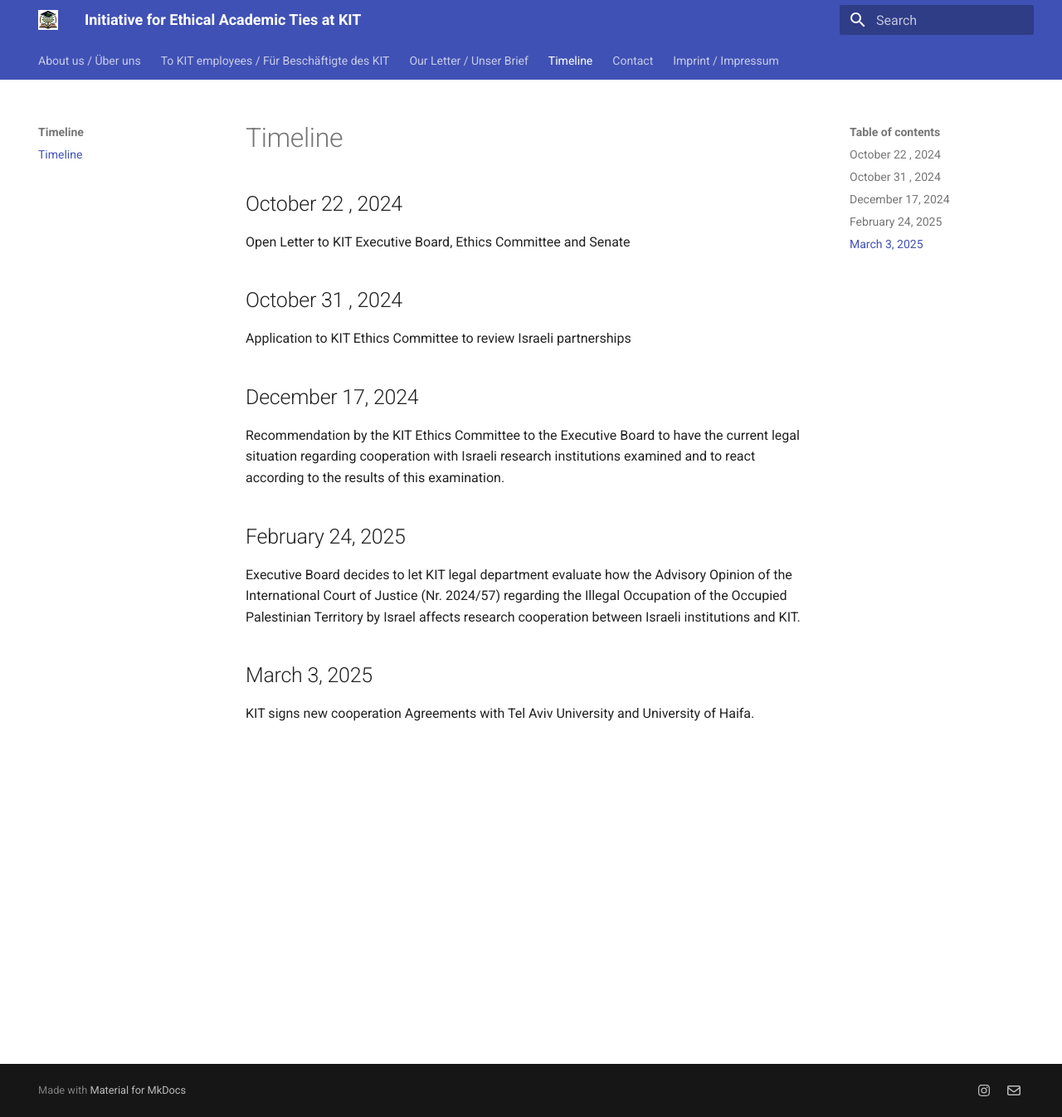
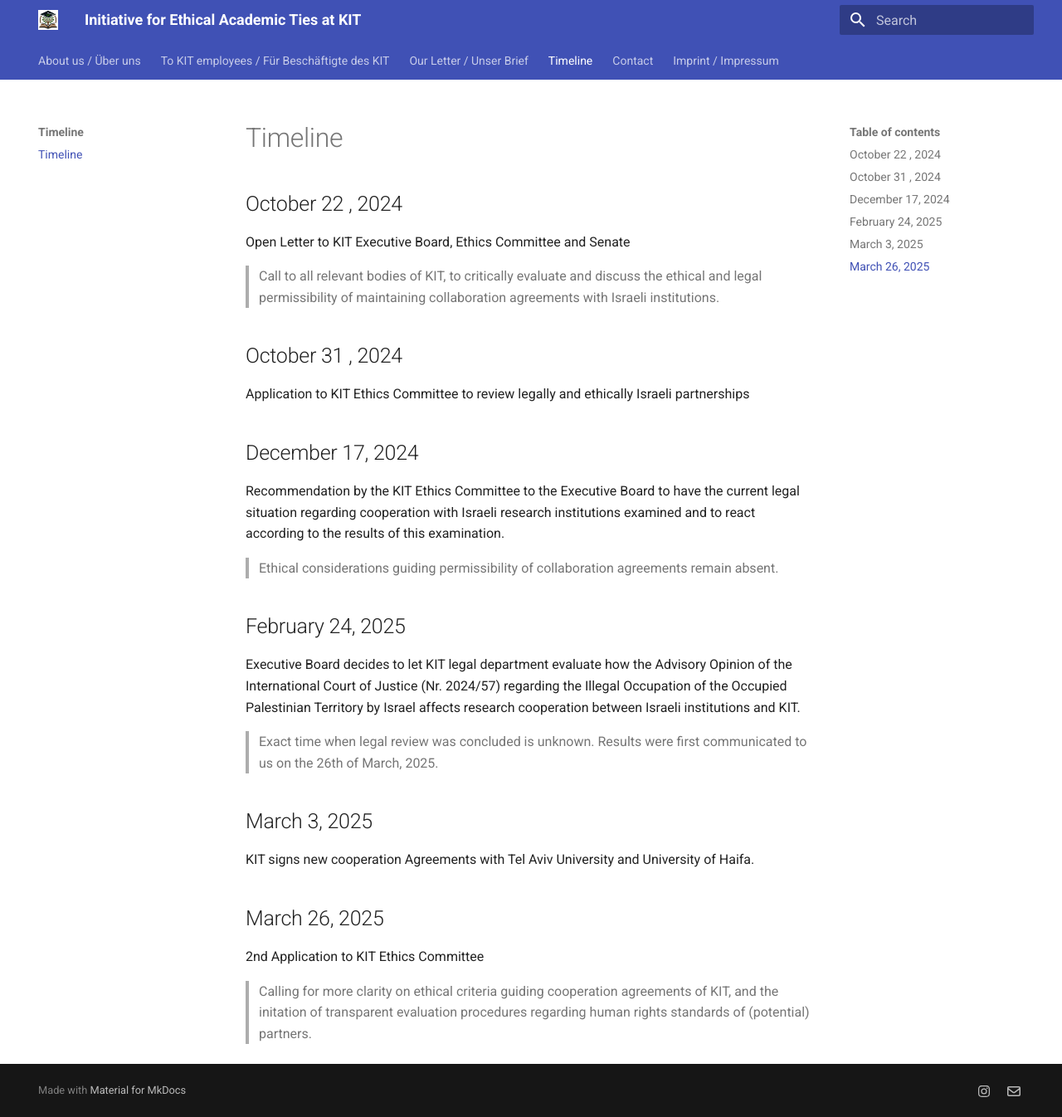
Before and after one commit to ieat-kit/ieat-kit.github.io, an MkDocs documentation site: the page built from docs/timeline.md, in a window 1280 px wide and 1346 px high. Shown: the whole window at 83% size. Built offline with MkDocs 1.6.1 and Material for MkDocs 9.7.7, drawn with Linux system fonts in a browser that asks for light colours.

Commit message:
addition to timeline

```diff
--- a/docs/timeline.md
+++ b/docs/timeline.md
@@ -4,18 +4,32 @@
 
 Open Letter to KIT Executive Board, Ethics Committee and Senate
 
+>Call to all relevant bodies of KIT, to critically evaluate and discuss the ethical and legal permissibility of maintaining collaboration agreements with Israeli institutions.
+
 ## October 31 , 2024
 
-Application to KIT Ethics Committee to review Israeli partnerships
+Application to KIT Ethics Committee to review legally and ethically Israeli partnerships
+
 
 ## December 17, 2024
 
 Recommendation by the KIT Ethics Committee to the Executive Board to have the current legal situation regarding cooperation with Israeli research institutions examined and to react according to the results of this examination.
 
+>Ethical considerations guiding permissibility of collaboration agreements remain absent.
+
 ## February 24, 2025
 
 Executive Board decides to let KIT legal department evaluate how the Advisory Opinion of the International Court of Justice (Nr. 2024/57) regarding the Illegal Occupation of the Occupied Palestinian Territory by Israel affects research cooperation between Israeli institutions and KIT.
 
+> Exact time when legal review was concluded is unknown. Results were first communicated to us on the 26th of March, 2025.
+
 ## March 3, 2025
 
 KIT signs new cooperation Agreements with Tel Aviv University and University of Haifa.
+
+
+## March 26, 2025
+
+2nd Application to KIT Ethics Committee
+
+>Calling for more clarity on ethical criteria guiding cooperation agreements of KIT, and the initation of transparent evaluation procedures regarding human rights standards of (potential) partners.
```
Also changed, not shown: docs/letter.md (+1 -1 lines).
